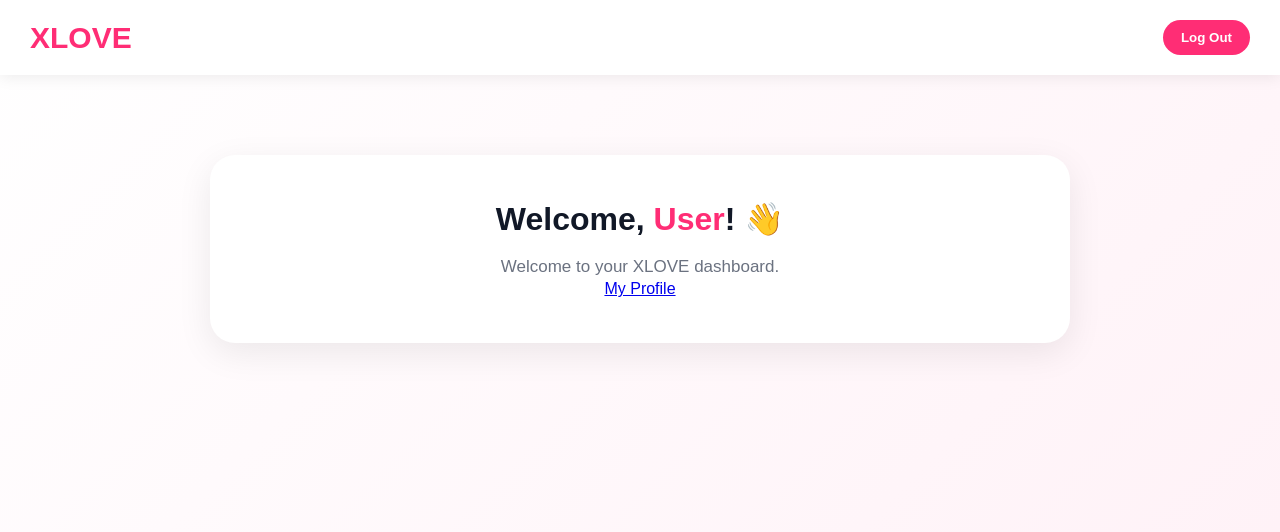
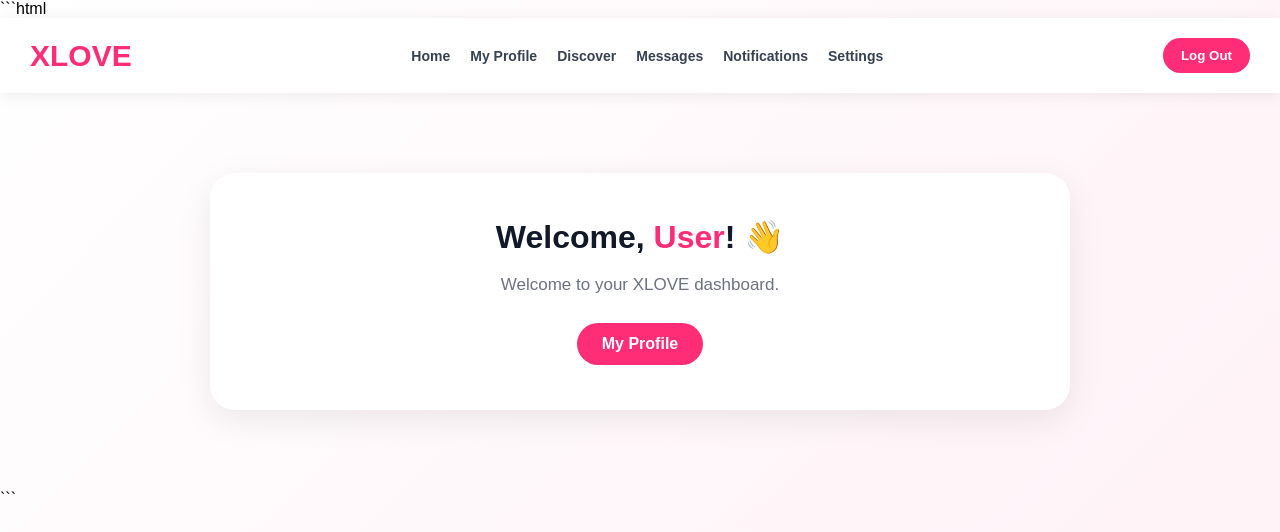
Before and after one commit to mutonipapias40-sys/XLOVE, a website: page dashboard.html in a window 1280 px wide. Drawn offline with Linux system fonts and the light colour scheme.

Commit message:
Enhance dashboard layout and navigation

````diff
--- a/dashboard.html
+++ b/dashboard.html
@@ -1,3 +1,4 @@
+```html
 <!DOCTYPE html>
 <html lang="en">
 <head>
@@ -24,12 +25,34 @@
             display: flex;
             justify-content: space-between;
             align-items: center;
+            gap: 25px;
             box-shadow: 0 2px 15px rgba(0,0,0,0.08);
+            flex-wrap: wrap;
         }
 
         .logo {
             font-size: 30px;
             font-weight: bold;
+            color: #ff2d75;
+        }
+
+        .dashboard-nav {
+            display: flex;
+            gap: 20px;
+            align-items: center;
+            flex-wrap: wrap;
+            justify-content: center;
+        }
+
+        .dashboard-nav a {
+            text-decoration: none;
+            color: #374151;
+            font-weight: bold;
+            font-size: 14px;
+            transition: 0.2s;
+        }
+
+        .dashboard-nav a:hover {
             color: #ff2d75;
         }
 
@@ -41,6 +64,10 @@
             border-radius: 20px;
             font-weight: bold;
             cursor: pointer;
+        }
+
+        .logout:hover {
+            background: #e52265;
         }
 
         main {
@@ -71,39 +98,89 @@
             font-size: 17px;
             line-height: 1.6;
         }
+
+        .profile-button {
+            display: inline-block;
+            margin-top: 25px;
+            padding: 12px 25px;
+            background: #ff2d75;
+            color: white;
+            text-decoration: none;
+            border-radius: 25px;
+            font-weight: bold;
+            transition: 0.2s;
+        }
+
+        .profile-button:hover {
+            background: #e52265;
+        }
+
+        @media (max-width: 700px) {
+            header {
+                justify-content: center;
+            }
+
+            .dashboard-nav {
+                order: 3;
+                width: 100%;
+            }
+
+            main {
+                margin: 30px auto;
+            }
+        }
     </style>
 </head>
 
 <body>
 
     <header>
+
         <div class="logo">XLOVE</div>
+
+        <nav class="dashboard-nav">
+            <a href="dashboard.html">Home</a>
+            <a href="profile.html">My Profile</a>
+            <a href="#">Discover</a>
+            <a href="#">Messages</a>
+            <a href="#">Notifications</a>
+            <a href="#">Settings</a>
+        </nav>
 
         <button class="logout" onclick="logout()">
             Log Out
         </button>
+
     </header>
 
     <main>
+
         <div class="welcome">
+
             <h1>
                 Welcome, <span id="username" class="username">User</span>! 👋
             </h1>
 
             <p>
                 Welcome to your XLOVE dashboard.
-            </p><a
-                 href="profile.html" class="profile-button">
-    My Profile
-</a>
+            </p>
+
+            <a href="profile.html" class="profile-button">
+                My Profile
+            </a>
+
         </div>
+
     </main>
 
     <script>
-        const user = JSON.parse(localStorage.getItem("xloveUser"));
+        const user = JSON.parse(
+            localStorage.getItem("xloveUser")
+        );
 
         if (user && user.username) {
-            document.getElementById("username").textContent = user.username;
+            document.getElementById("username").textContent =
+                user.username;
         }
 
         function logout() {
@@ -114,3 +191,4 @@
 
 </body>
 </html>
+```
````
